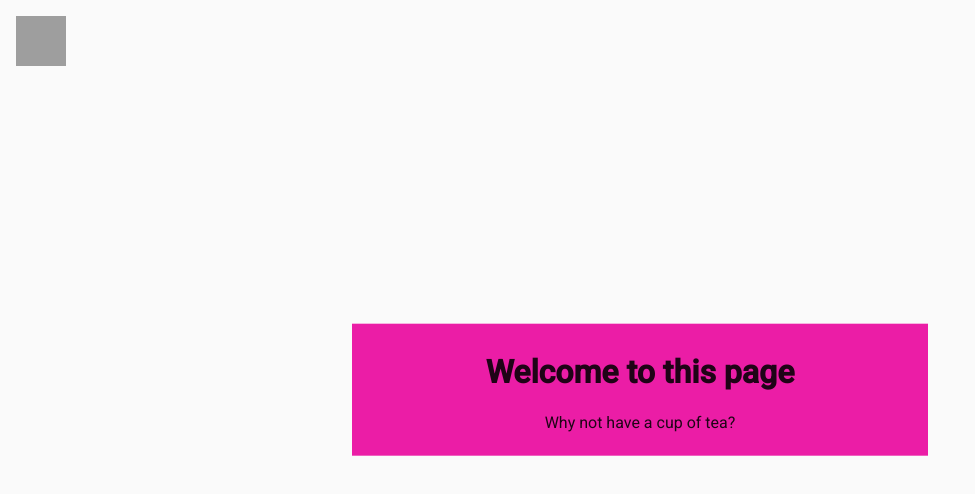
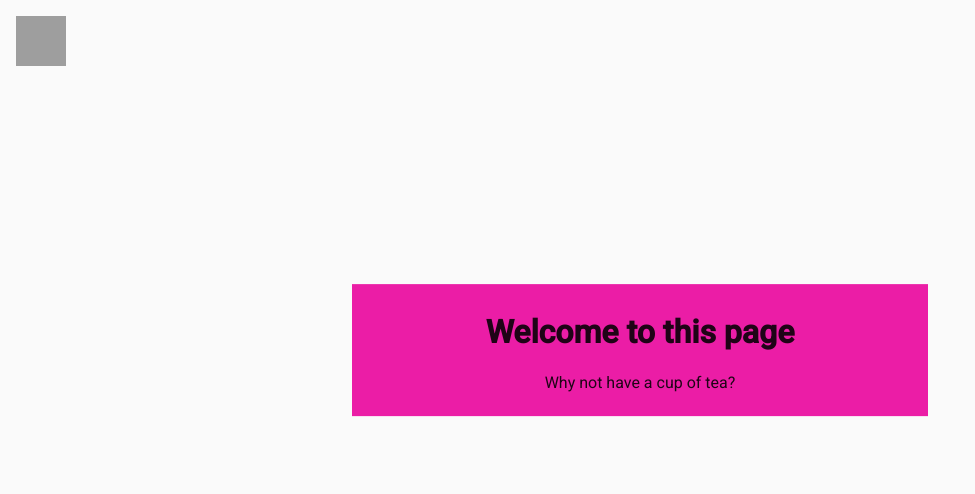
Before and after one commit to oAlerik/Material-Design-Stuff, an Angular app in the folder angular-material-design/: page / in a window 1280 px wide. Shown: the top 494 px of the page, without its empty margins (0-975 px from the left). Built offline with nearby package versions, Linux system fonts and the light colour scheme; grey boxes are pictures that could not be loaded.

Commit message:
Routing added kinda

```diff
--- a/angular-material-design/src/app/app-routing.module.ts
+++ b/angular-material-design/src/app/app-routing.module.ts
@@ -1,8 +1,12 @@
 import { NgModule } from "@angular/core";
 import { Routes, RouterModule } from "@angular/router";
-import { AppComponent } from "./app.component";
+import { HomepageComponent } from "./homepage/homepage.component";
+import { InfoCardComponent } from "./info-card/info-card.component";
 
-const routes: Routes = [{ path: "test", component: AppComponent }];
+const routes: Routes = [
+  { path: "", component: HomepageComponent },
+  { path: "info-card", component: InfoCardComponent }
+];
 
 @NgModule({
   imports: [RouterModule.forRoot(routes)],
--- a/angular-material-design/src/app/app.component.html
+++ b/angular-material-design/src/app/app.component.html
@@ -6,9 +6,6 @@
       src="https://image.flaticon.com/icons/png/512/59/59660.png"
       (click)="opened = !opened"
     />
-    <div class="homepage-content">
-      <h1>Welcome to this page</h1>
-      <p>Why not have a cup of tea?</p>
-    </div>
+    <router-outlet></router-outlet>
   </mat-sidenav-content>
 </mat-sidenav-container>
--- a/angular-material-design/src/app/app.component.scss
+++ b/angular-material-design/src/app/app.component.scss
@@ -17,14 +17,3 @@ mat-sidenav {
   height: 50px;
   width: 50px;
 }
-
-.homepage-content {
-  text-align: center;
-  background-color: #eb1da6;
-  width: 30em;
-  padding: 0.5em 3em;
-  position: absolute;
-  top: 50%;
-  left: 50%;
-  transform: translate(-50%, -70%);
-}
--- a/angular-material-design/src/app/app.module.ts
+++ b/angular-material-design/src/app/app.module.ts
@@ -6,9 +6,11 @@ import { FormsModule } from "@angular/forms";
 import { AppRoutingModule } from "./app-routing.module";
 import { AppComponent } from "./app.component";
 import { BrowserAnimationsModule } from "@angular/platform-browser/animations";
+import { HomepageComponent } from './homepage/homepage.component';
+import { InfoCardComponent } from './info-card/info-card.component';
 
 @NgModule({
-  declarations: [AppComponent],
+  declarations: [AppComponent, HomepageComponent, InfoCardComponent],
   imports: [
     BrowserModule,
     AppRoutingModule,
--- /dev/null
+++ b/angular-material-design/src/app/homepage/homepage.component.html
@@ -0,0 +1,4 @@
+<div class="homepage-content">
+  <h1>Welcome to this page</h1>
+  <p>Why not have a cup of tea?</p>
+</div>
--- /dev/null
+++ b/angular-material-design/src/app/homepage/homepage.component.scss
@@ -0,0 +1,10 @@
+.homepage-content {
+  text-align: center;
+  background-color: #eb1da6;
+  width: 30em;
+  padding: 0.5em 3em;
+  position: absolute;
+  top: 50%;
+  left: 50%;
+  transform: translate(-50%, -100%);
+}
--- /dev/null
+++ b/angular-material-design/src/app/homepage/homepage.component.ts
@@ -0,0 +1,15 @@
+import { Component, OnInit } from '@angular/core';
+
+@Component({
+  selector: 'app-homepage',
+  templateUrl: './homepage.component.html',
+  styleUrls: ['./homepage.component.scss']
+})
+export class HomepageComponent implements OnInit {
+
+  constructor() { }
+
+  ngOnInit() {
+  }
+
+}
--- /dev/null
+++ b/angular-material-design/src/app/info-card/info-card.component.html
@@ -0,0 +1,3 @@
+<div class="info-card-content">
+  <h1>CARD HERE</h1>
+</div>
--- /dev/null
+++ b/angular-material-design/src/app/info-card/info-card.component.ts
@@ -0,0 +1,15 @@
+import { Component, OnInit } from '@angular/core';
+
+@Component({
+  selector: 'app-info-card',
+  templateUrl: './info-card.component.html',
+  styleUrls: ['./info-card.component.scss']
+})
+export class InfoCardComponent implements OnInit {
+
+  constructor() { }
+
+  ngOnInit() {
+  }
+
+}
```
Also changed, not shown: angular-material-design/src/app/info-card/info-card.component.scss (added), 2 other files (tests, documents, lock files or other folders).
